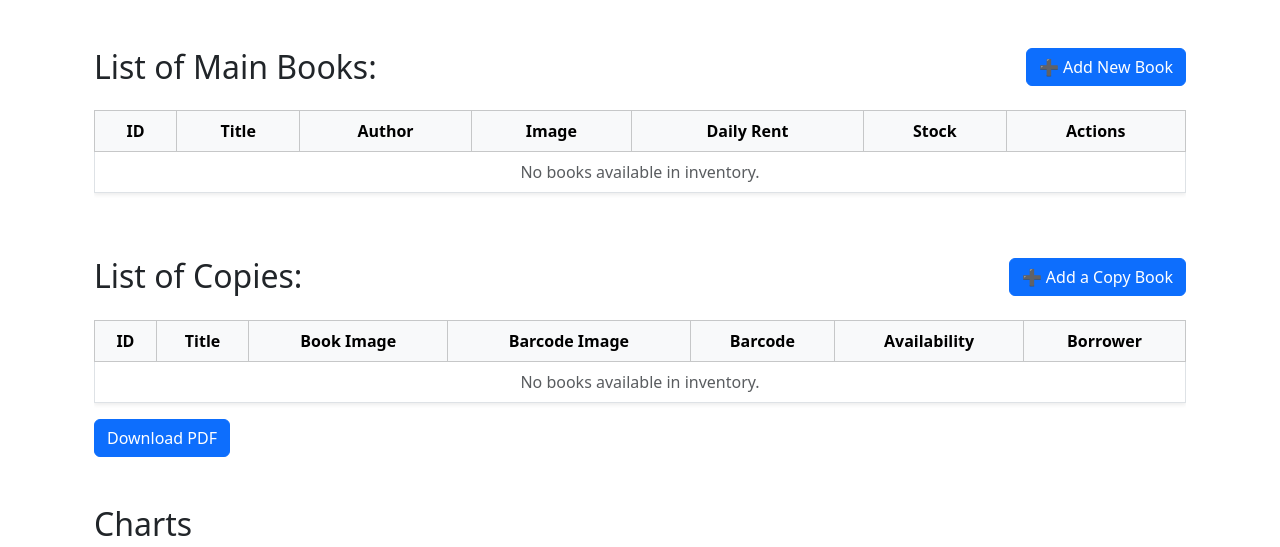
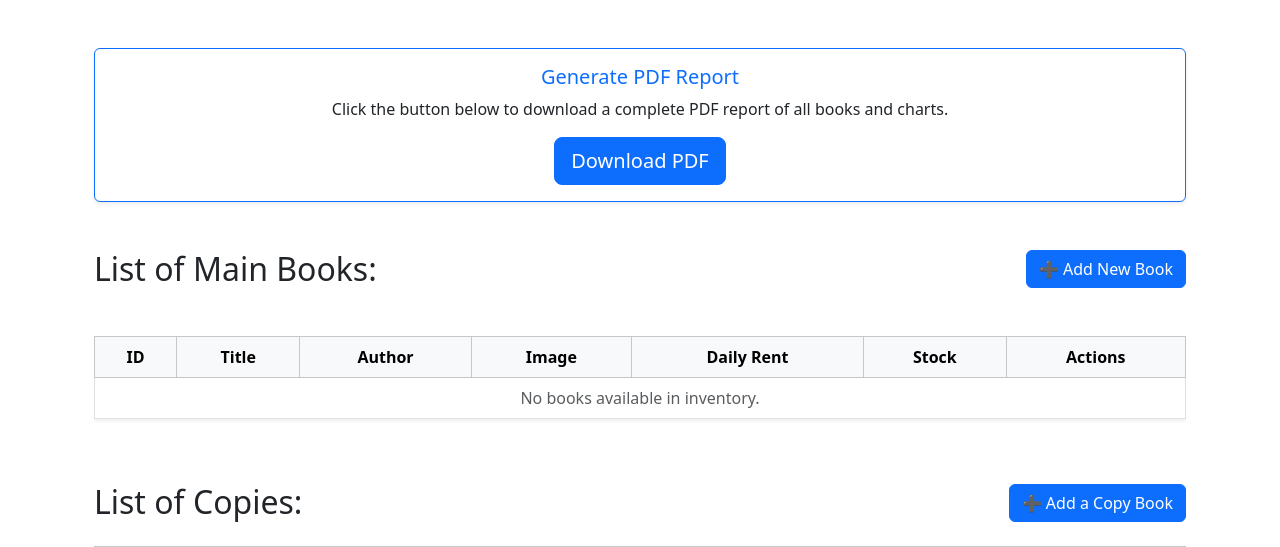
Before and after one commit to AsHkAn-Django/library-management, a Django app: page /dashboard-management/ in a window 1280 px wide. Shown: the part 56-603 px from the top of the page. Run offline with Django 5.2, Linux system fonts and the light colour scheme; the visitor is signed in with stand-in values (Sample User, id 1); data comes from the database, SQL or seed files in the repository; data that the repository does not hold is empty; some libraries are stand-ins or nearby versions.

Commit message:
fix some bugs in pdf report

```diff
--- a/myApp/templates/myApp/inventory_dashboard.html
+++ b/myApp/templates/myApp/inventory_dashboard.html
@@ -4,8 +4,27 @@
 
 {% block content %}
 <div class="container my-5">
+
+  <div class="card shadow-sm border-primary my-5">
+    <div class="card-body text-center">
+      <h5 class="card-title text-primary"> Generate PDF Report</h5>
+      <p class="card-text">
+        Click the button below to download a complete PDF report of all books and charts.
+      </p>
+      <form method="post" action="{% url 'myApp:generate_report_pdf' %}" id="pdfForm">
+        {% csrf_token %}
+        {% for i in "12345678" %}
+        <input type="hidden" name="chart{{ i }}_image" id="chart{{ i }}_image_input">
+        {% endfor %}
+        <button type="submit" class="btn btn-lg btn-primary">
+           Download PDF
+        </button>
+      </form>
+    </div>
+  </div>
+
   <!-- Main Books Section -->
-  <div class="d-flex justify-content-between align-items-center mb-4">
+  <div class="d-flex justify-content-between align-items-center my-5">
     <h2 class="mb-0">List of Main Books:</h2>
     <a href="{% url 'myApp:add-book' %}" class="btn btn-primary">➕ Add New Book</a>
   </div>
@@ -120,15 +139,6 @@
     </table>
   </div>
 
-  <!-- PDF Form -->
-  <form method="post" action="{% url 'myApp:generate_report_pdf' %}" id="pdfForm">
-    {% csrf_token %}
-    {% for i in "12345678" %}
-    <input type="hidden" name="chart{{ i }}_image" id="chart{{ i }}_image_input">
-    {% endfor %}
-    <button type="submit" class="btn btn-primary">Download PDF</button>
-  </form>
-
   <h2 class="my-5">Charts</h2>
   <div class="container my-4">
     <div class="row g-3">
```
Also changed, not shown: myApp/templates/myApp/books_report_pdf.html (+25 -11 lines).
